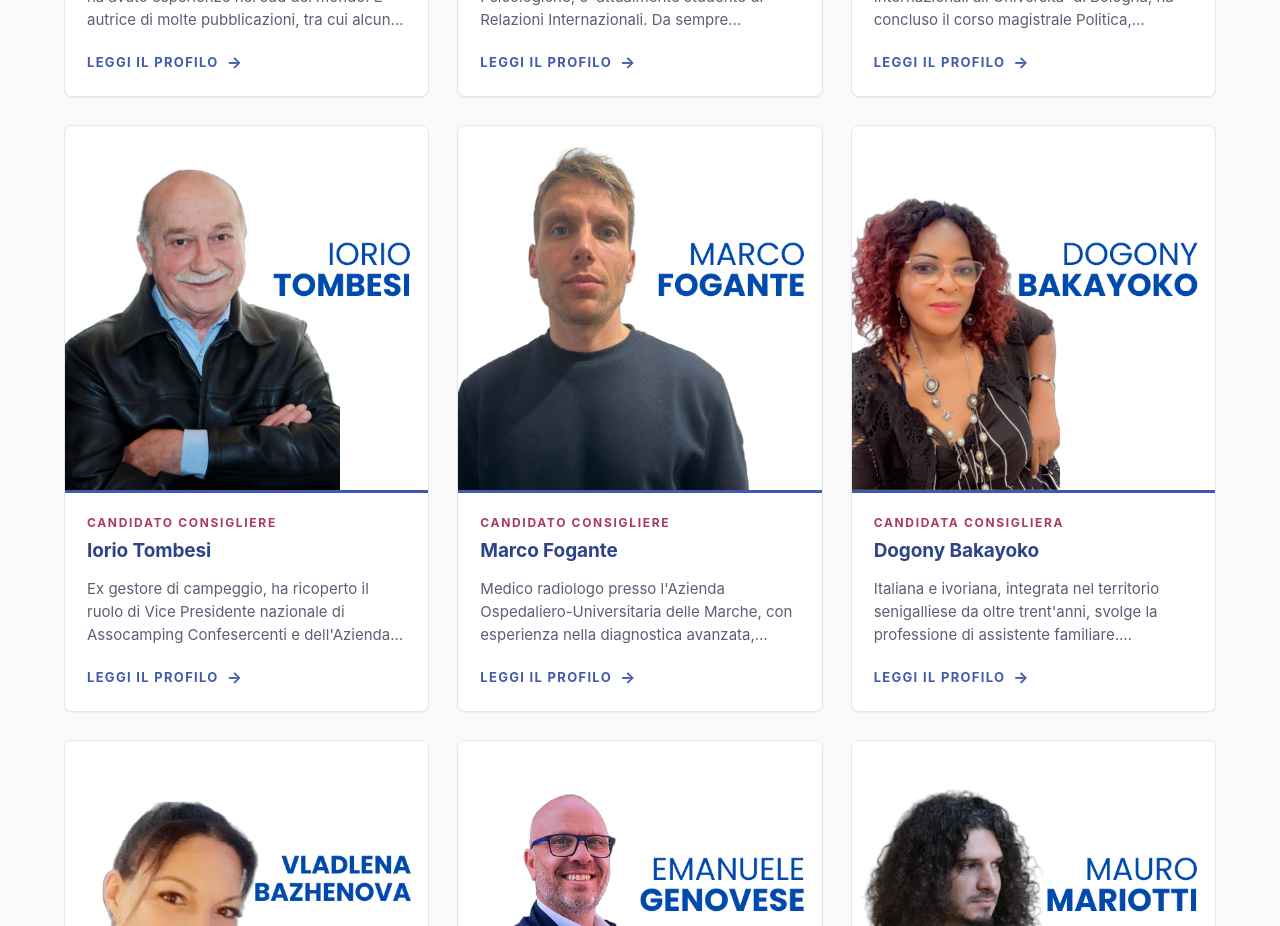
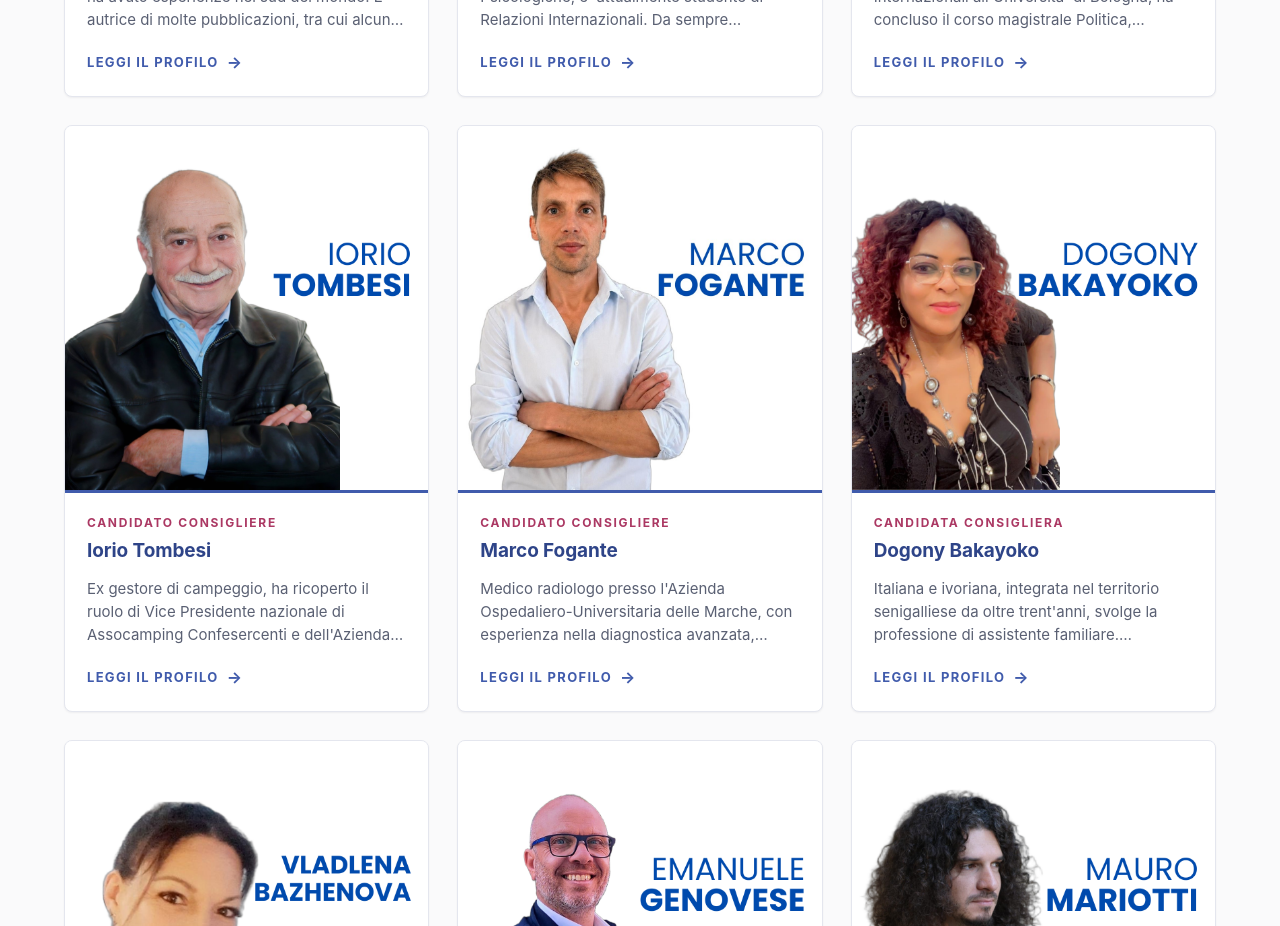
Before and after one commit to daaddo/senigallia-riformista, a React (Vite) app: page /candidati in a window 1280 px wide. Shown: the part 960-1886 px from the top of the page. Built offline with nearby package versions, Linux system fonts and the light colour scheme.

Commit message:
reorder candidati

```diff
--- a/src/data/candidates.js
+++ b/src/data/candidates.js
@@ -64,7 +64,7 @@ export const councilCandidates = [
     birthplace: "Pesaro (PU)",
     birthdate: "10/04/1989",
     bio: "Medico radiologo presso l'Azienda Ospedaliero-Universitaria delle Marche, con esperienza nella diagnostica avanzata, nell'emergenza-urgenza e nella ricerca scientifica. Autore di numerose pubblicazioni scientifiche, e' attivo in iniziative formative e culturali in ambito sanitario e sociale.",
-    imageUrl: foto("marco_fogante.png"),
+    imageUrl: foto("marco_fogante.jpeg"),
     casellarioUrl: cg("Casellario Fogante.pdf"),
   },
   {
```
Also changed, not shown: customassets/foto/marco_fogante.jpeg (added).
